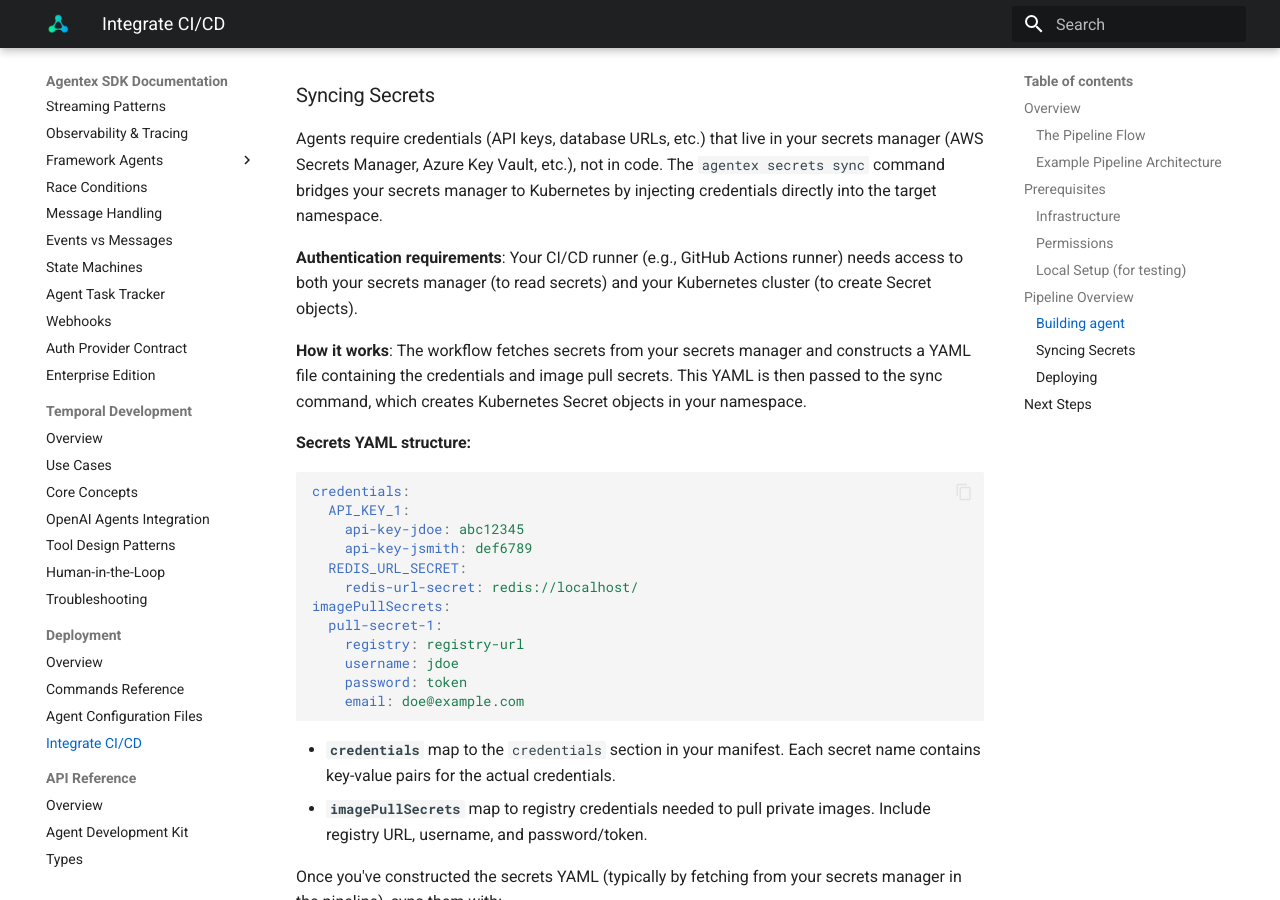
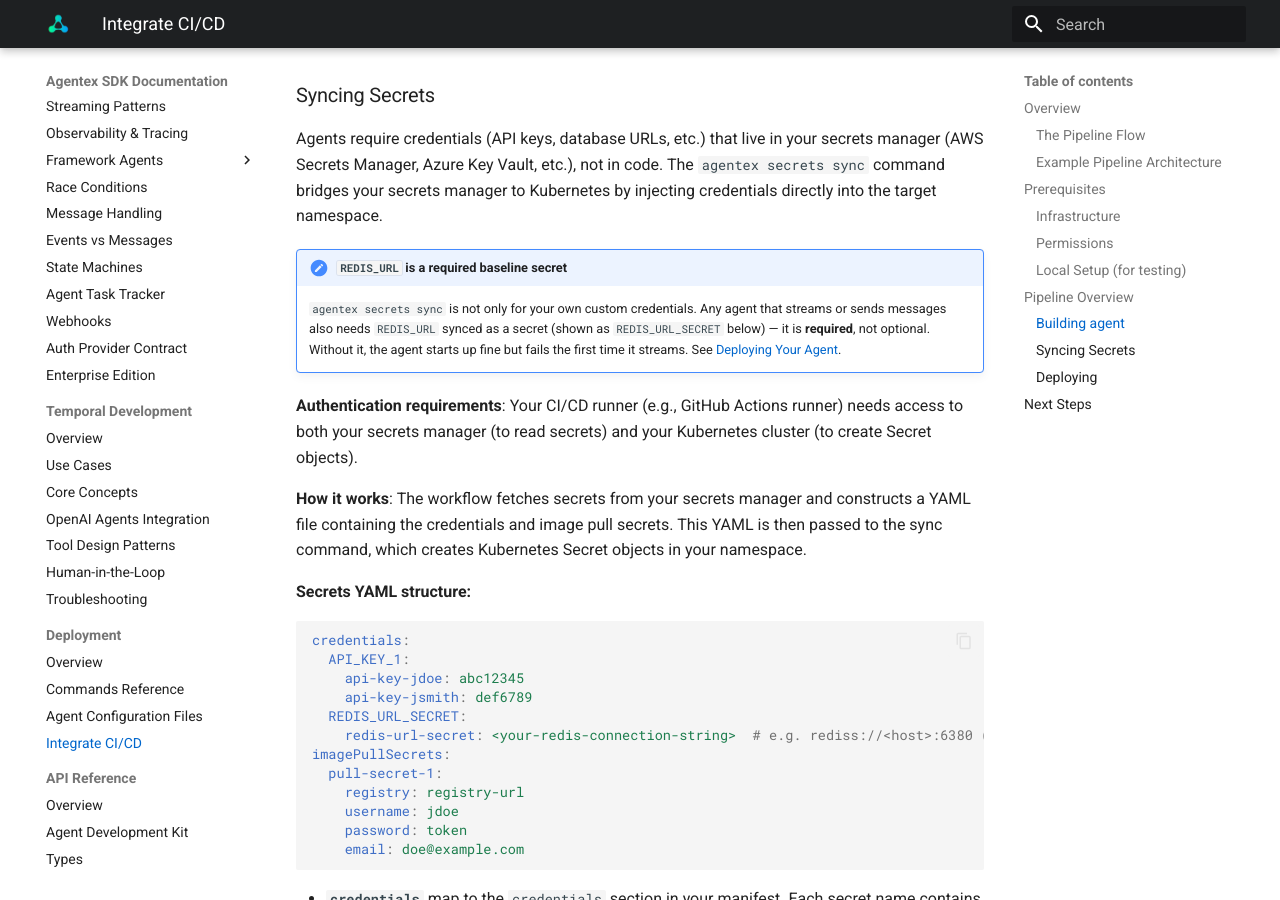
Before and after one commit to scaleapi/scale-agentex, an MkDocs documentation site: the page built from agentex/docs/docs/deployment/cicd.md, in a window 1280 px wide and 900 px high, scrolled down 4000 px. Built offline with MkDocs 1.6.1 and Material for MkDocs 9.7.7, drawn with Linux system fonts in a browser that asks for light colours.

Commit message:
docs: document Redis as a required dependency
Redis is required at runtime for any agent that streams or sends
messages, but the docs presented it as optional. Locally this is masked
by the Docker stack (which starts Redis automatically), and in
deployment REDIS_URL was treated like an optional custom secret — so an
agent could deploy successfully and then fail the first time it streams.

Document it as required everywhere a developer encounters it:
- README prerequisites + CLAUDE.md: Redis is required for local dev; the
  Docker stack starts it automatically; a local Redis conflicts on 6379
- concepts/streaming: streaming and messaging are backed by Redis
- configuration (credentials mapping): REDIS_URL is a required credential
- deployment/overview: REDIS_URL is a required deployment secret
- deployment/cicd: REDIS_URL is a required baseline secret, and fix the
  misleading redis://localhost/ example value

Docs only; no code or template changes.

Co-Authored-By: Claude Opus 4.8 (1M context) <noreply@anthropic.com>

```diff
--- a/agentex/docs/docs/deployment/cicd.md
+++ b/agentex/docs/docs/deployment/cicd.md
@@ -187,6 +187,9 @@ This will build and push your agent image to `your-registry-here/your-repository
 
 Agents require credentials (API keys, database URLs, etc.) that live in your secrets manager (AWS Secrets Manager, Azure Key Vault, etc.), not in code. The `agentex secrets sync` command bridges your secrets manager to Kubernetes by injecting credentials directly into the target namespace.
 
+!!! note "`REDIS_URL` is a required baseline secret"
+    `agentex secrets sync` is not only for your own custom credentials. Any agent that streams or sends messages also needs `REDIS_URL` synced as a secret (shown as `REDIS_URL_SECRET` below) — it is **required**, not optional. Without it, the agent starts up fine but fails the first time it streams. See [Deploying Your Agent](overview.md#prerequisites).
+
 **Authentication requirements**: Your CI/CD runner (e.g., GitHub Actions runner) needs access to both your secrets manager (to read secrets) and your Kubernetes cluster (to create Secret objects).
 
 **How it works**: The workflow fetches secrets from your secrets manager and constructs a YAML file containing the credentials and image pull secrets. This YAML is then passed to the sync command, which creates Kubernetes Secret objects in your namespace.
@@ -199,7 +202,7 @@ credentials:
     api-key-jdoe: abc12345
     api-key-jsmith: def6789
   REDIS_URL_SECRET:
-    redis-url-secret: redis://localhost/
+    redis-url-secret: <your-redis-connection-string>  # e.g. rediss://<host>:6380 (TLS) or redis://<host>:6379
 imagePullSecrets:
   pull-secret-1:
     registry: registry-url
```
Also changed, not shown: CLAUDE.md (+1 -1 lines), agentex/docs/docs/concepts/streaming.md (+3 -0 lines), agentex/docs/docs/configuration.md (+3 -0 lines), agentex/docs/docs/deployment/overview.md (+1 -0 lines), README.md.
